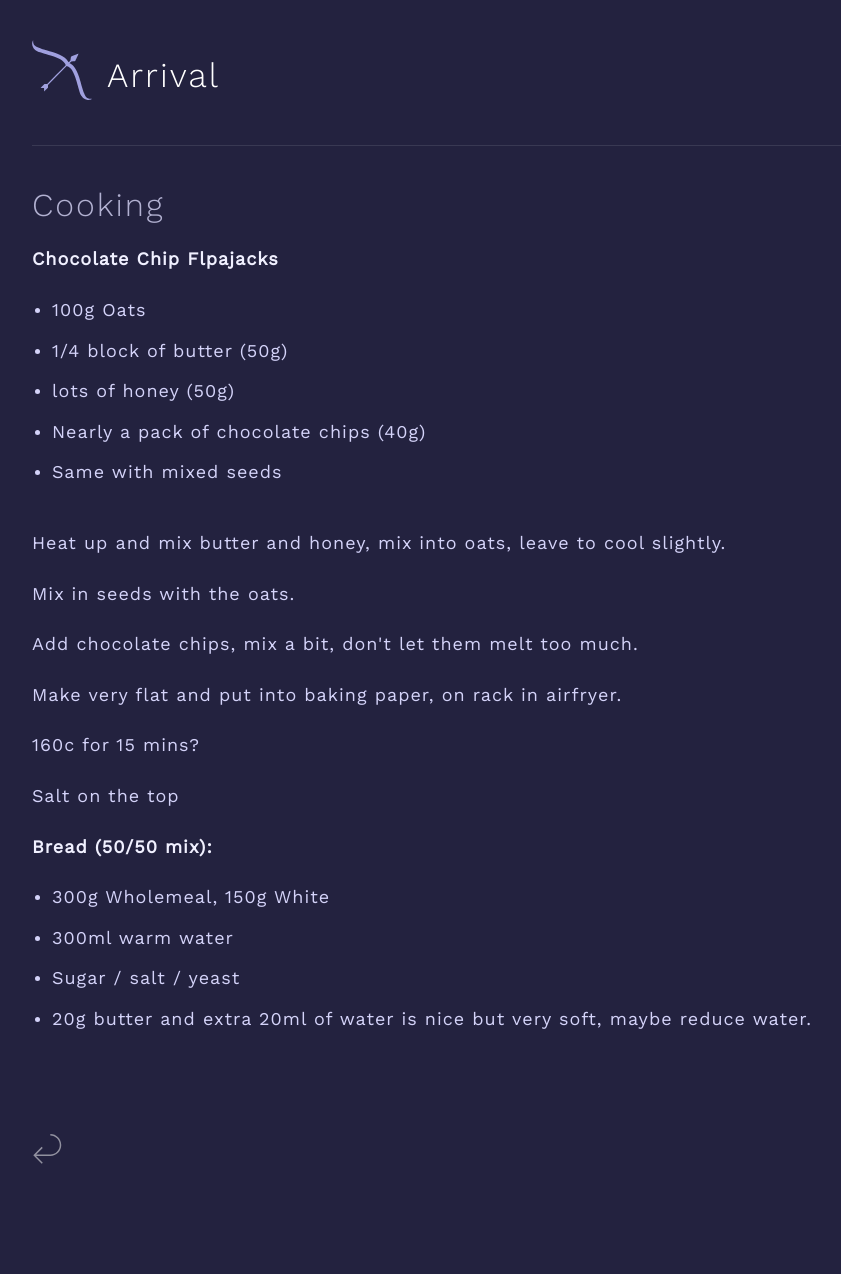
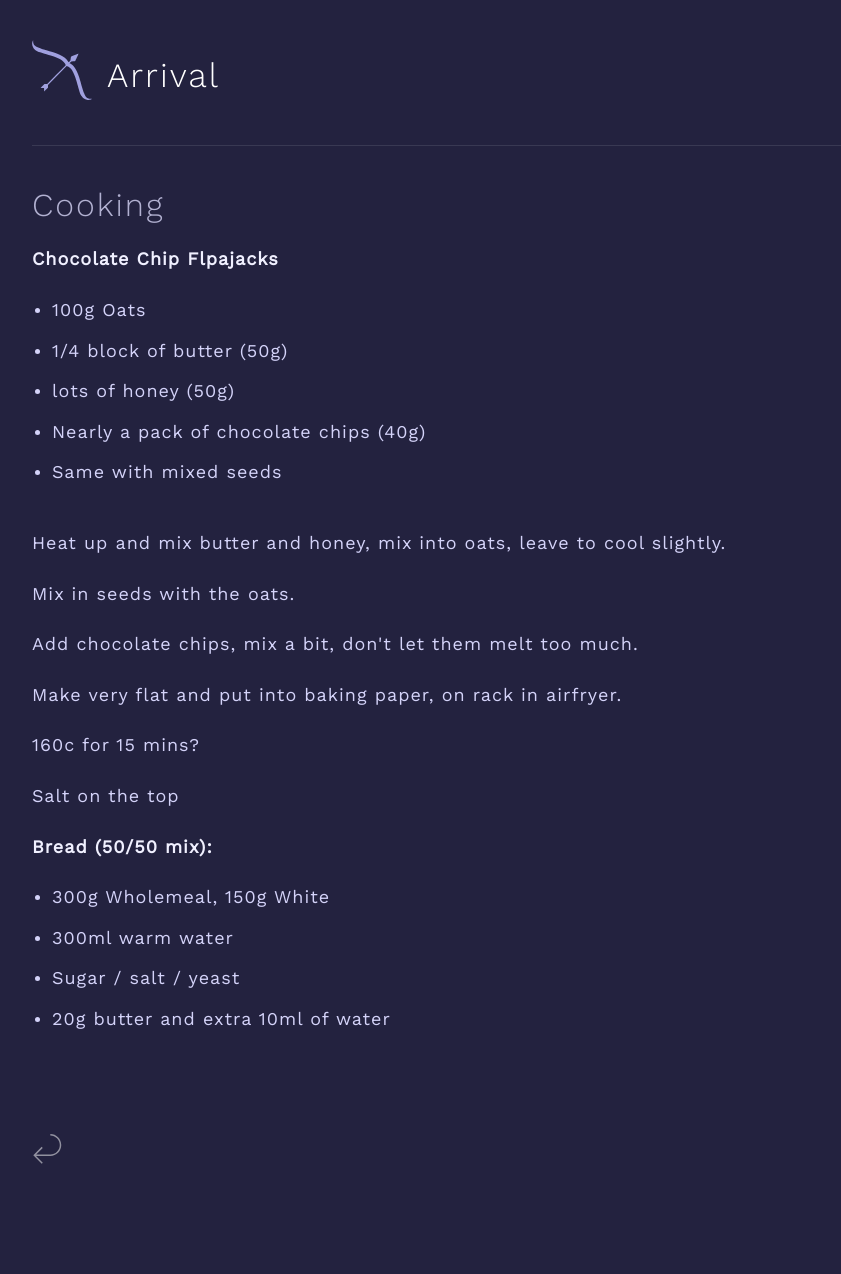
Before and after one commit to khxnter/arrival, a Jekyll site: the page built from cooking.html, in a window 1280 px wide. Shown: the whole page, without its empty margins (18-859 px from the left). Built offline with Jekyll 4.4.1, drawn with Linux system fonts in a browser that asks for light colours.

Commit message:
changes to cooking water amount

```diff
--- a/cooking.html
+++ b/cooking.html
@@ -26,6 +26,6 @@ title: ARRIVAL | Cooking
         <li>300g Wholemeal, 150g White</li>
         <li>300ml warm water</li>
         <li>Sugar / salt / yeast</li>
-        <li>20g butter and extra 20ml of water is nice but very soft, maybe reduce water.</li>
+        <li>20g butter and extra 10ml of water</li>
     </ul>
 </div>
```
